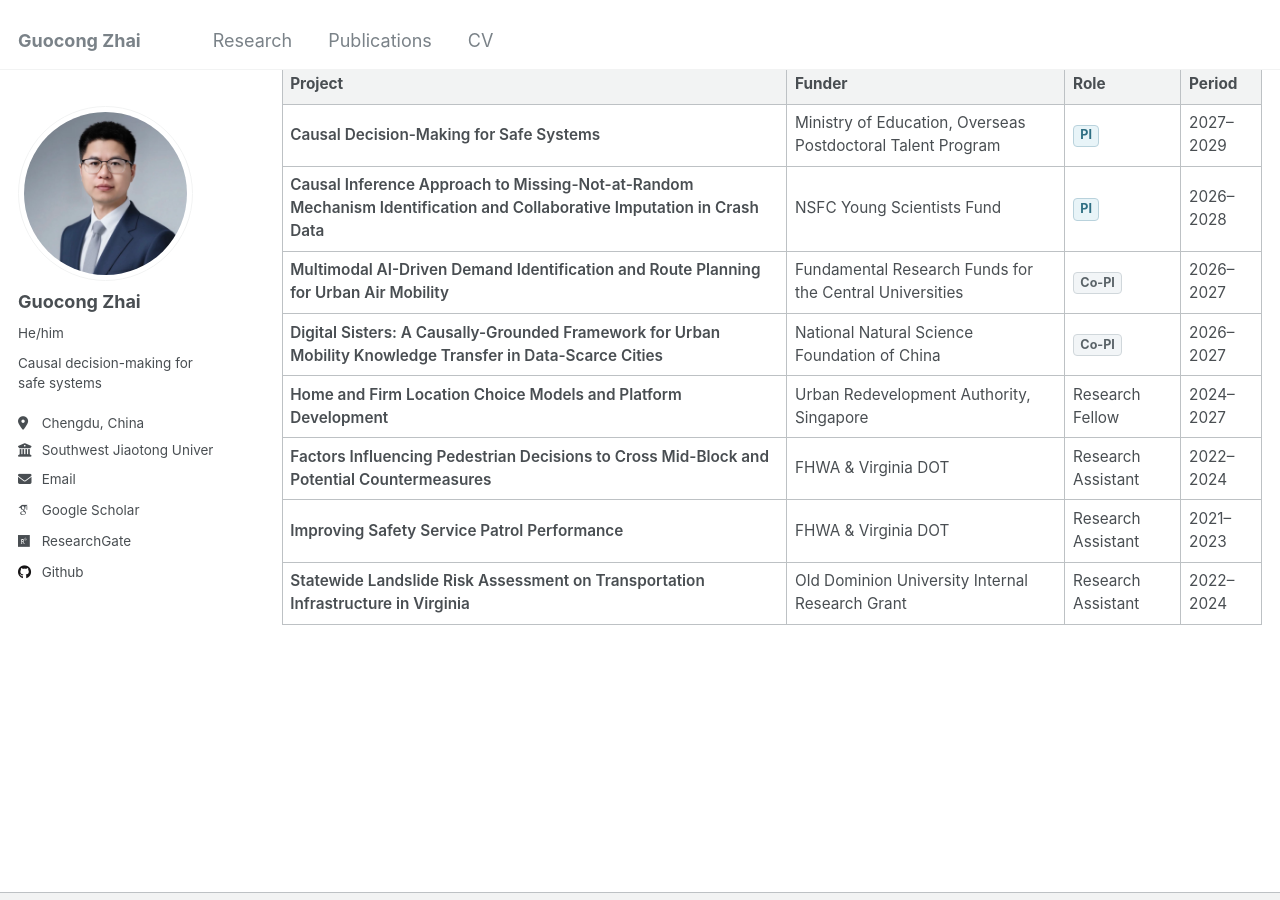
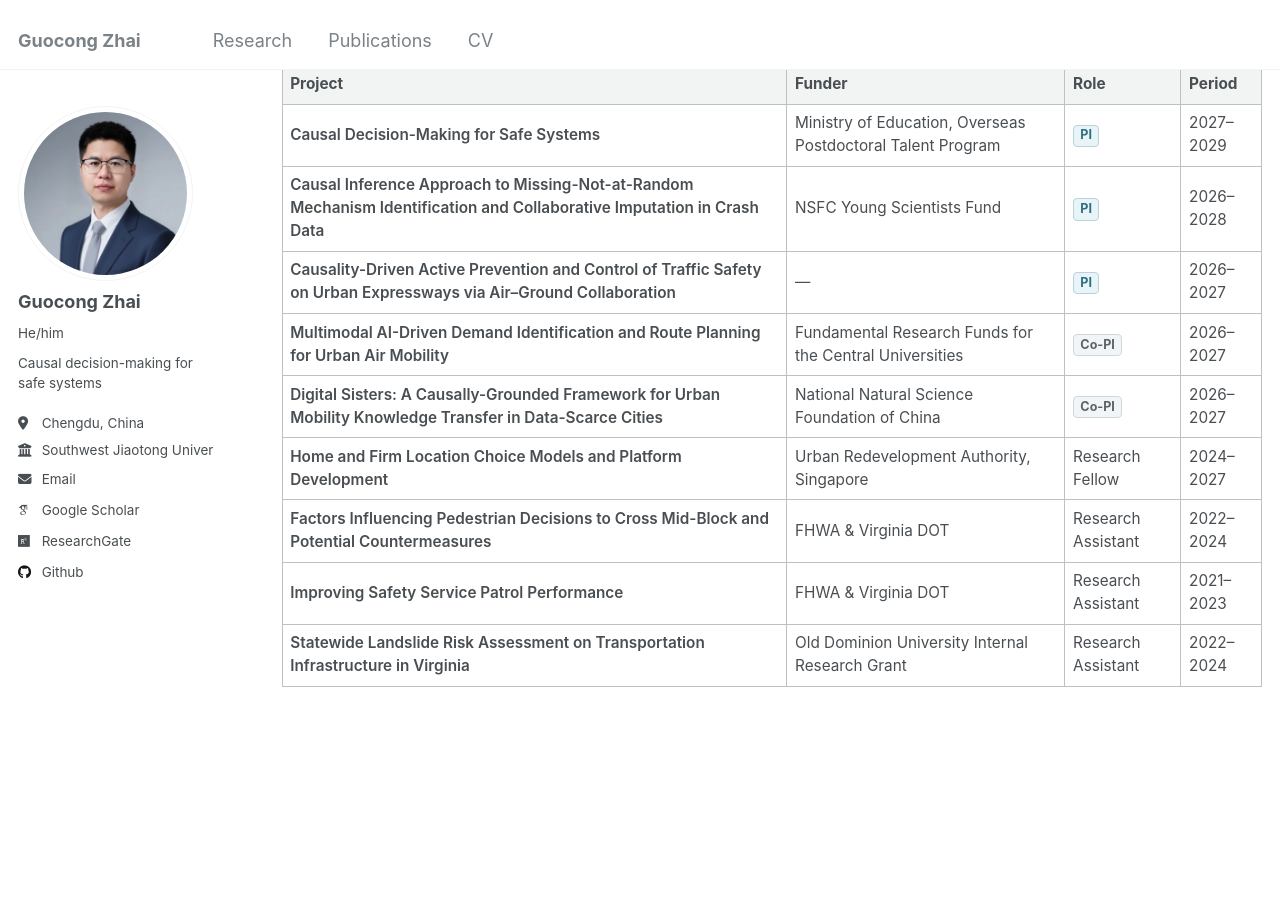
Before and after one commit to gzhai001/gzhai001.github.io, a Jekyll site: the page built from _pages/research.md, in a window 1280 px wide and 900 px high, scrolled down 6387 px. Built offline with Jekyll 4.4.1, drawn with Linux system fonts in a browser that asks for light colours; some web fonts are replaced.

Commit message:
Add new research project on traffic safety collaboration

```diff
--- a/_pages/research.md
+++ b/_pages/research.md
@@ -68,6 +68,7 @@ Representative work:
 |---|---|---|---|
 | Causal Decision-Making for Safe Systems | Ministry of Education, Overseas Postdoctoral Talent Program | <span class="gz-role pi">PI</span> | 2027–2029 |
 | Causal Inference Approach to Missing-Not-at-Random Mechanism Identification and Collaborative Imputation in Crash Data | NSFC Young Scientists Fund | <span class="gz-role pi">PI</span> | 2026–2028 |
+| Causality-Driven Active Prevention and Control of Traffic Safety on Urban Expressways via Air–Ground Collaboration | — | <span class="gz-role pi">PI</span> | 2026–2027 |
 | Multimodal AI-Driven Demand Identification and Route Planning for Urban Air Mobility | Fundamental Research Funds for the Central Universities | <span class="gz-role copi">Co-PI</span> | 2026–2027 |
 | Digital Sisters: A Causally-Grounded Framework for Urban Mobility Knowledge Transfer in Data-Scarce Cities | National Natural Science Foundation of China | <span class="gz-role copi">Co-PI</span> | 2026–2027 |
 | Home and Firm Location Choice Models and Platform Development | Urban Redevelopment Authority, Singapore | Research Fellow | 2024–2027 |
```
